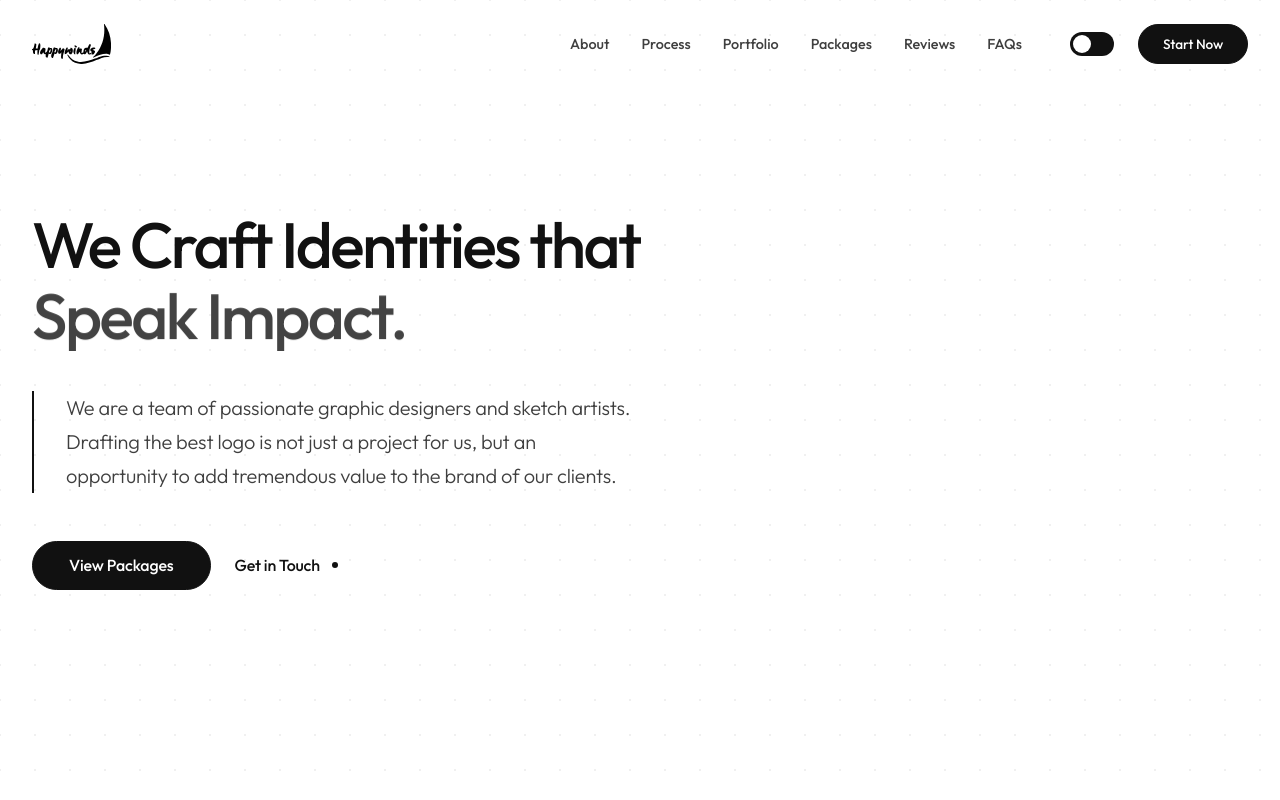
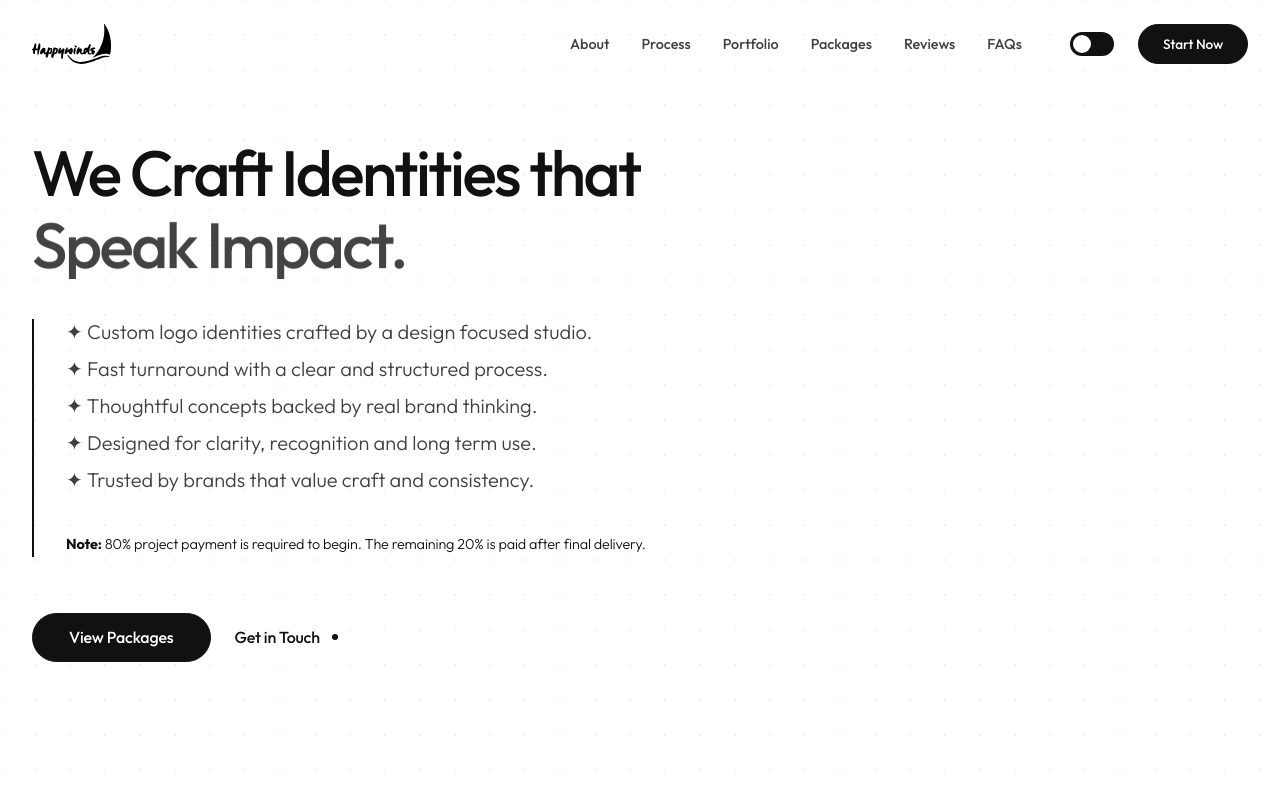
Before and after one commit to notkartik1806/HappyWinds, a React (Vite) app: page / in a window 1280 px wide. Shown: the top 800 px of the page. Built offline with nearby package versions, Linux system fonts and the light colour scheme.

Commit message:
Update Hero.jsx

```diff
--- a/src/components/Hero.jsx
+++ b/src/components/Hero.jsx
@@ -39,7 +39,7 @@ const Hero = () => {
                     </h1>
                 </motion.div>
 
-                <motion.div
+                {/* <motion.div
                     initial={{ opacity: 0, x: -20 }}
                     animate={{ opacity: 1, x: 0 }}
                     transition={{ duration: 0.8, delay: 0.4 }}
@@ -47,6 +47,42 @@ const Hero = () => {
                 >
                     <p style={{ fontSize: '1.25rem', fontWeight: 300, color: 'var(--color-text-secondary)' }}>
                         We are a team of passionate graphic designers and sketch artists. Drafting the best logo is not just a project for us, but an opportunity to add tremendous value to the brand of our clients.
+                    </p>
+                </motion.div> */}
+                <motion.div
+                    initial={{ opacity: 0, x: -20 }}
+                    animate={{ opacity: 1, x: 0 }}
+                    transition={{ duration: 0.8, delay: 0.4 }}
+                    style={{
+                        borderLeft: '2px solid var(--color-text-primary)',
+                        paddingLeft: '2rem',
+                        maxWidth: '800px',
+                        marginBottom: '3.5rem',
+                        display: 'flex',
+                        flexDirection: 'column',
+                        gap: '2.5rem'
+                    }}
+                >
+                    <ul style={{
+                        fontSize: '1.25rem',
+                        fontWeight: 300,
+                        color: 'var(--color-text-secondary)',
+                        listStyle: 'none',
+                        padding: 0,
+                        margin: 0,
+                        display: 'flex',
+                        flexDirection: 'column',
+                        gap: '0.75rem'
+                    }}>
+                        <li>✦ Custom logo identities crafted by a design focused studio.</li>
+                        <li>✦ Fast turnaround with a clear and structured process.</li>
+                        <li>✦ Thoughtful concepts backed by real brand thinking.</li>
+                        <li>✦ Designed for clarity, recognition and long term use.</li>
+                        <li>✦ Trusted by brands that value craft and consistency.</li>
+                    </ul>
+
+                    <p style={{ fontSize: '0.9rem', fontWeight: 300, color: 'var(--color-text-muted)', margin: 0 }}>
+                        <strong style={{ color: 'var(--color-text-primary)' }}>Note:</strong> 80% project payment is required to begin. The remaining 20% is paid after final delivery.
                     </p>
                 </motion.div>
 
```
